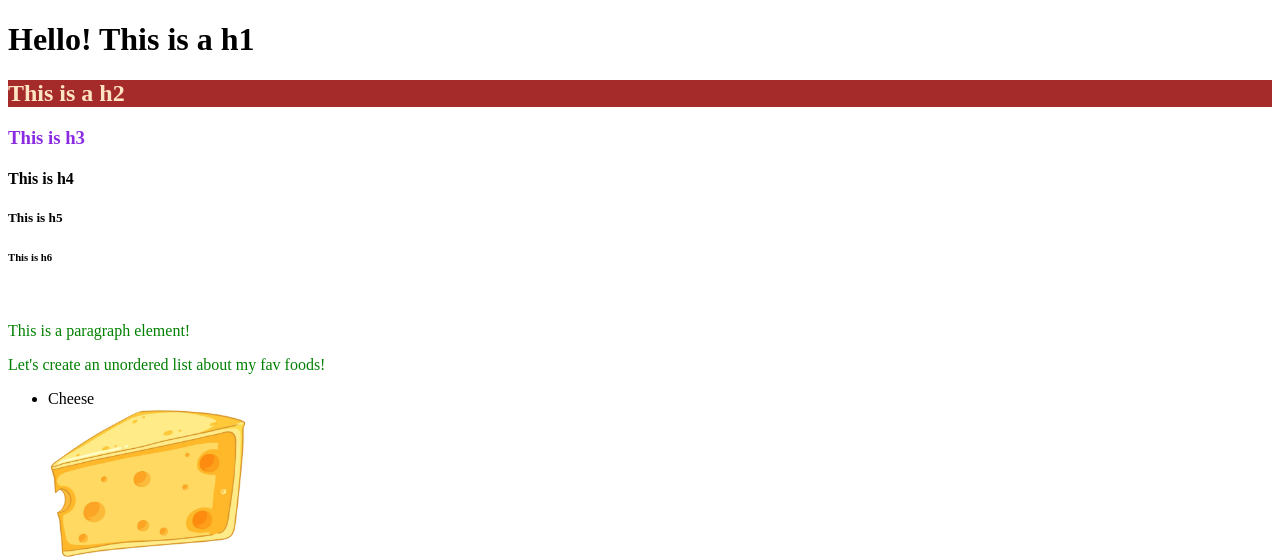
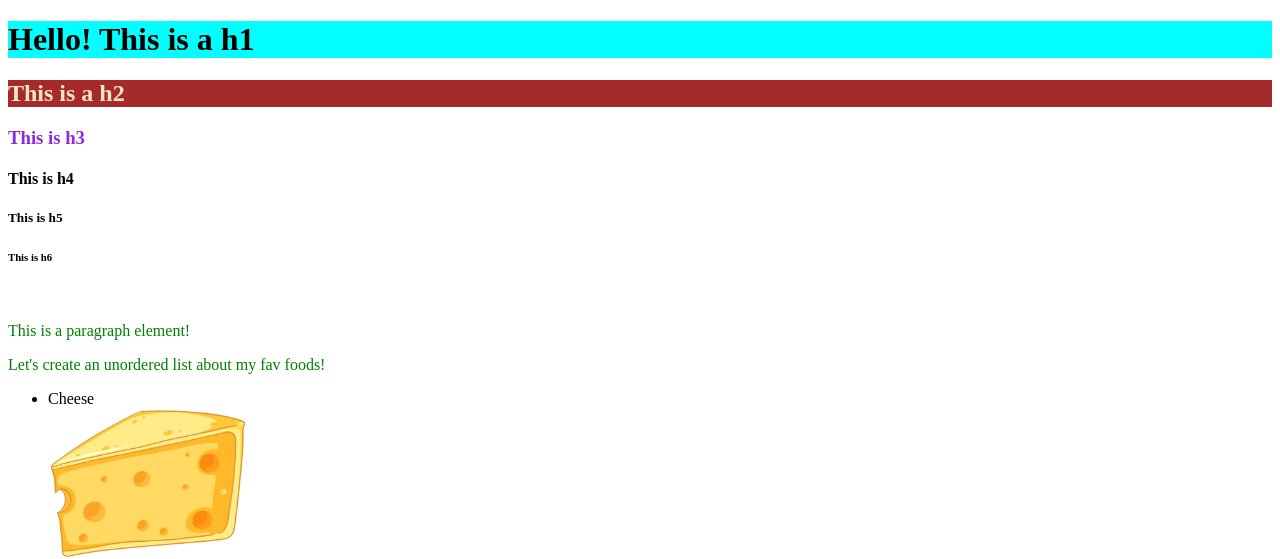
Before and after one commit to Evan-Codes88/HTML-Basics, a plain HTML site: page index.html in a window 1280 px wide. Shown: the top 559 px of the page. Drawn offline with Linux system fonts and the light colour scheme.

```diff
--- a/index.css
+++ b/index.css
@@ -5,3 +5,7 @@ p {
 img {
     width: 200px;
 }
+
+h1 {
+    background-color: aqua;
+}
```
Also changed, not shown: index.html (+3 -0 lines), 1 other file.
